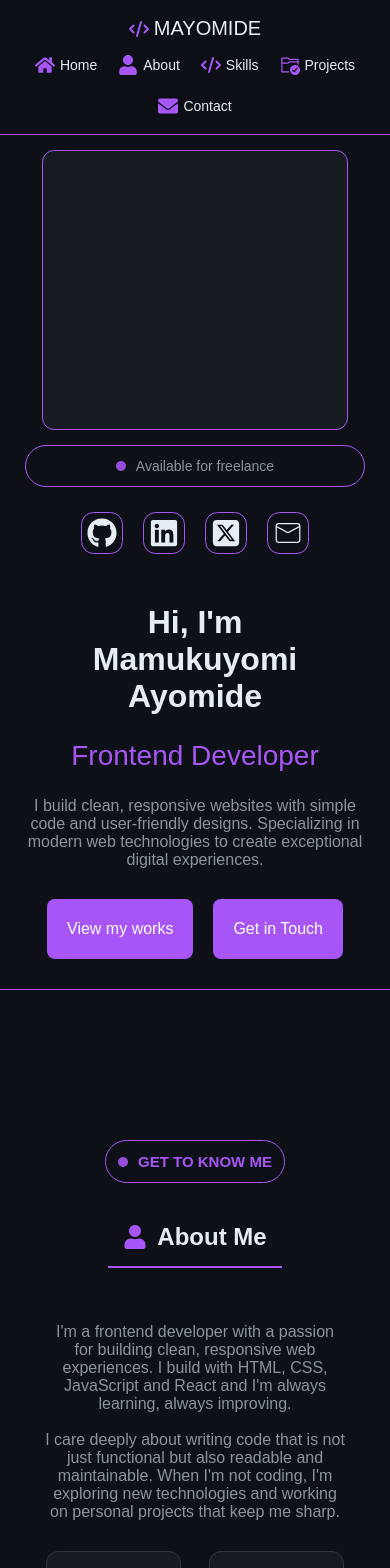
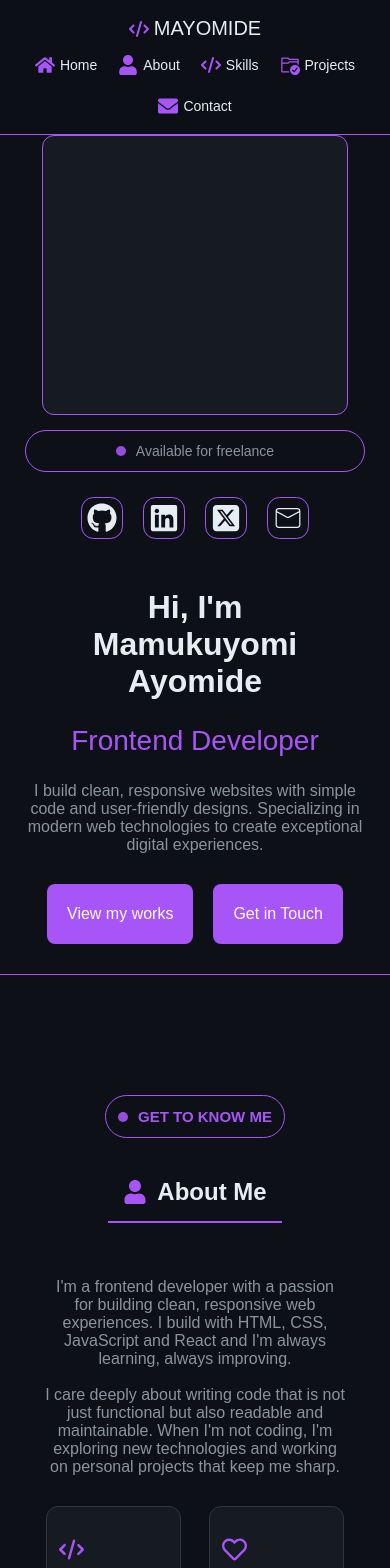
Before and after one commit to mayomide1/mayomide-personal-portfolio, a React (Vite) app in the folder portfolio/: page / in a window 390 px wide. Shown: the top 1568 px of the page. Built offline with nearby package versions, Linux system fonts and the light colour scheme.

Commit message:
Fixing the mobile responsiveness

```diff
--- a/portfolio/src/index.css
+++ b/portfolio/src/index.css
@@ -629,7 +629,6 @@ button:hover{
   }
 }
 
-
 /* ================================
    MOBILE VIEW (max-width: 768px)
 ================================ */
@@ -657,7 +656,7 @@ button:hover{
   #contact h2,
   #projects h{
     font-size: 1.5rem;
-    margin-top: 130px;
+    margin-top: 100px;
   }
 
   /* NAVBAR */
@@ -707,7 +706,7 @@ button:hover{
   }
 
   #home .left .image{
-    margin-top: 40px;
+    margin-top: 25px;
   }
 
   #home .right h1{
```
